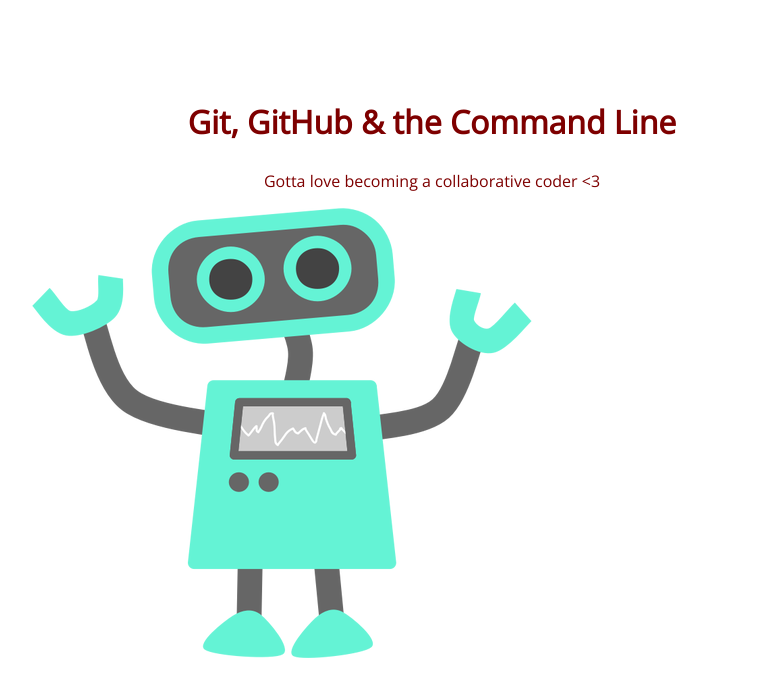
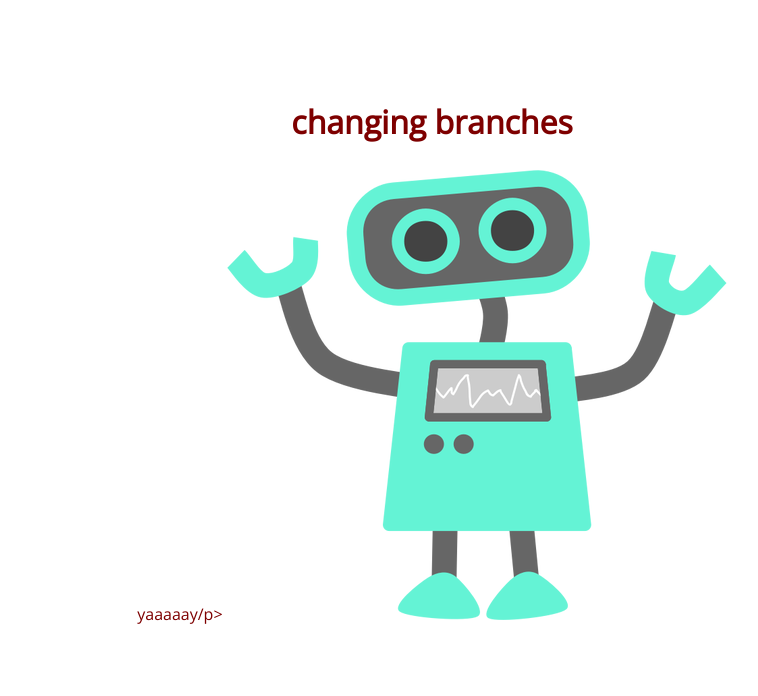
Before and after one commit to illuminoxxie/105-project, a plain HTML site: page index.html in a window 1280 px wide. Shown: the whole page, without its empty margins (208-966 px from the left). Drawn offline with nearby package versions, Linux system fonts and the light colour scheme.

Commit message:
changed h1 and p text

```diff
--- a/index.html
+++ b/index.html
@@ -8,8 +8,8 @@
 </head>
 <body>
 	<section>
-		<h1>Git, GitHub & the Command Line</h1>
-		<p>Gotta love becoming a collaborative coder <3</p>
+		<h1>changing branches</h1>
+		<p>yaaaaay/p>
 		<img src="img/happy-blue-robot.png">
 	</section>
 </body>
```
